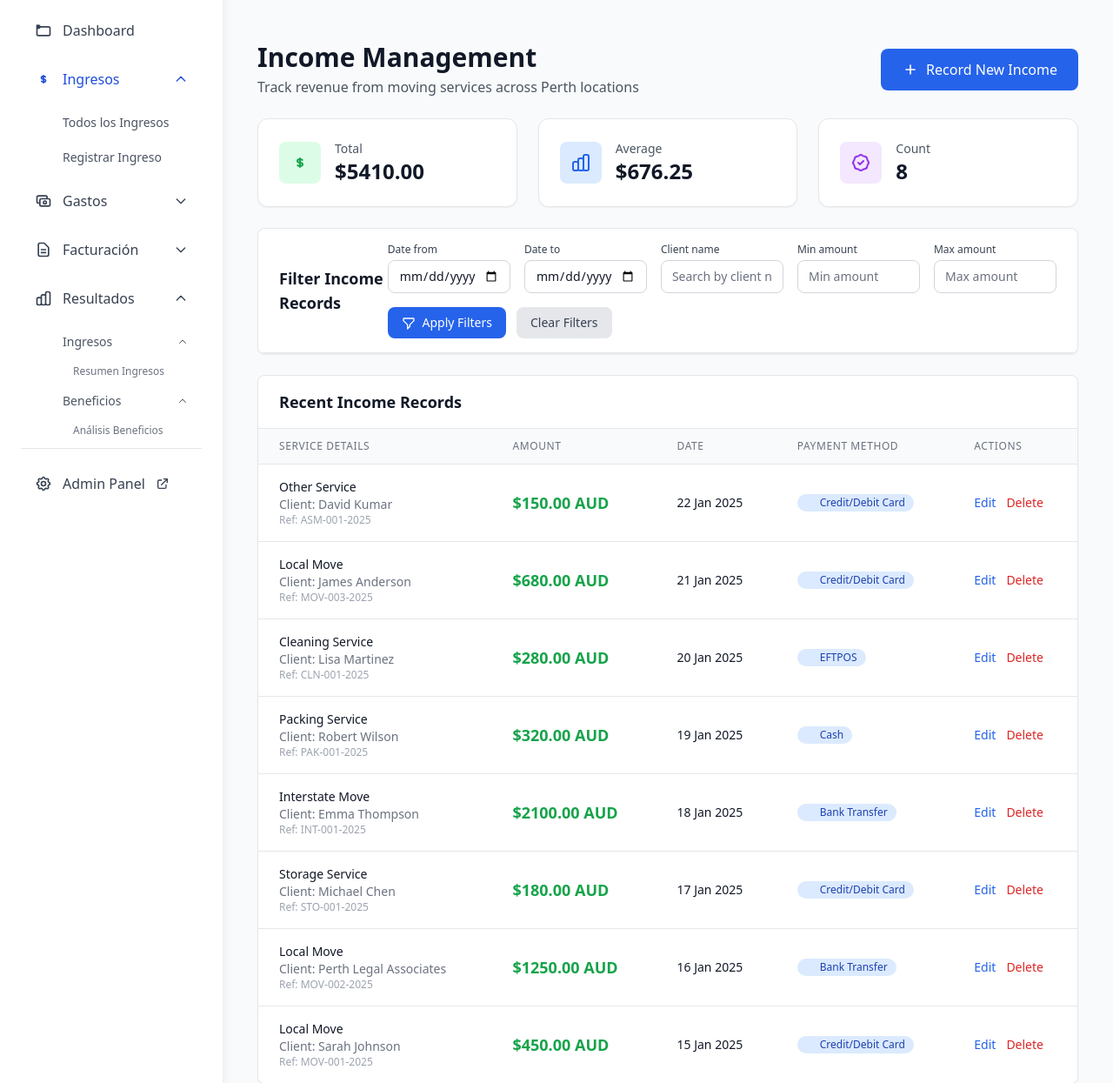
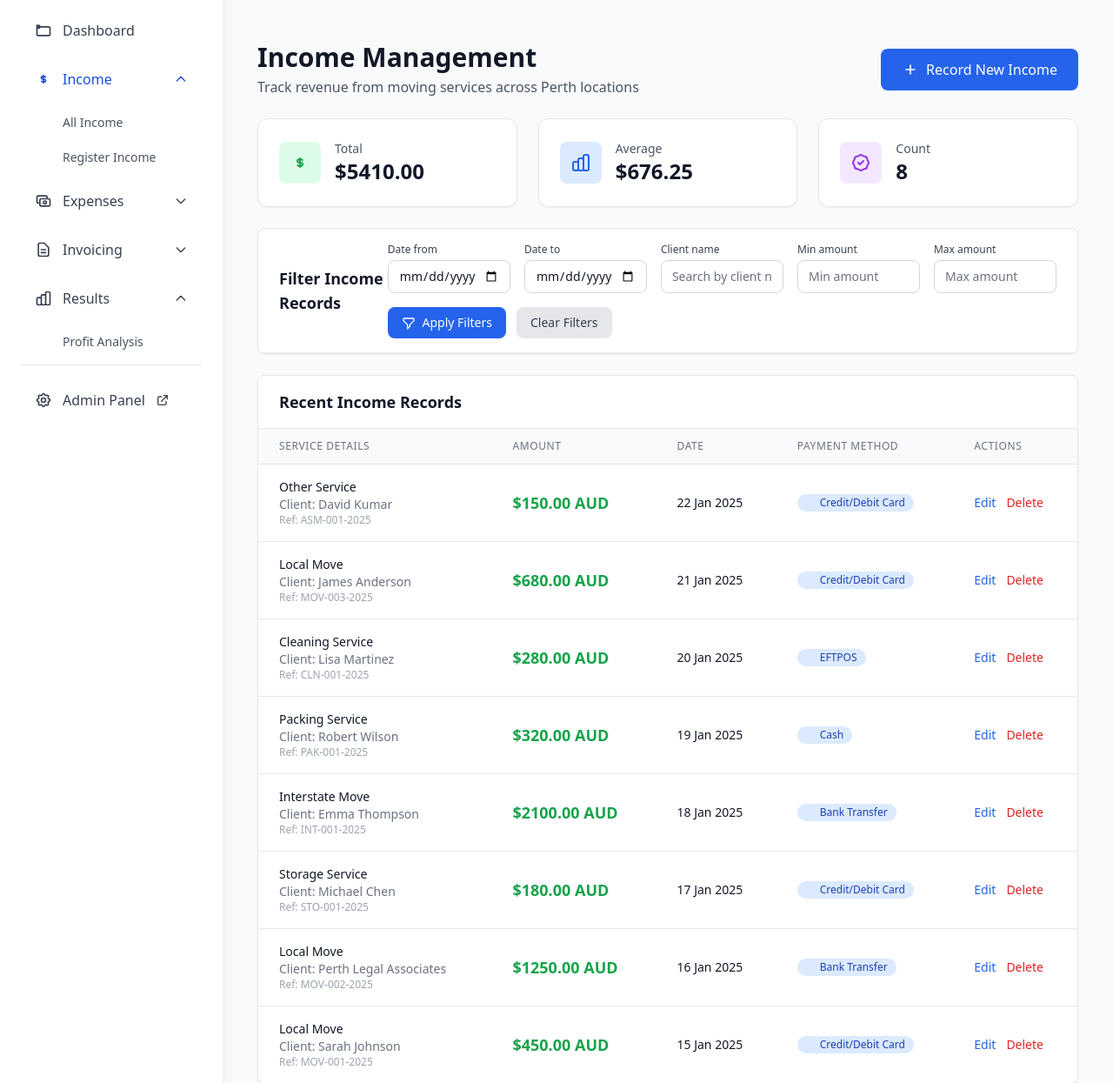
Before and after one commit to gmartincor/westforce, a Django app: page /accounting/ in a window 1280 px wide. Shown: the part 85-1330 px from the top of the page at 87% size. Run offline with Django 4.2, Linux system fonts and the light colour scheme; a user stored in the database is signed in; data comes from the database, SQL or seed files in the repository; style sheets or scripts are compiled from the project's sources; some libraries are stand-ins or nearby versions.

Commit message:
refactor: remove redundant revenue summary page
- Remove /accounting/summary/revenue/ route
- Delete revenue_summary_view function
- Remove get_revenue_summary() method from IncomeService
- Delete revenue_summary.html template
- Simplify sidebar navigation structure
- Apply DRY principle: /accounting/ already provides all income summary functionality

```diff
--- a/apps/accounting/urls.py
+++ b/apps/accounting/urls.py
@@ -8,6 +8,5 @@ urlpatterns = [
     path('income/add/', views.IncomeCreateView.as_view(), name='income_add'),
     path('income/<int:pk>/edit/', views.IncomeUpdateView.as_view(), name='income_edit'),
     path('income/<int:pk>/delete/', views.IncomeDeleteView.as_view(), name='income_delete'),
-    path('summary/revenue/', views.revenue_summary_view, name='revenue_summary'),
     path('summary/profit/', views.profit_summary_view, name='profit_summary'),
 ]
--- a/apps/accounting/views.py
+++ b/apps/accounting/views.py
@@ -90,39 +90,6 @@ class IncomeDeleteView(LoginRequiredMixin, DeleteView):
 
 
 @login_required
-def revenue_summary_view(request):
-    year = int(request.GET.get('year', timezone.now().year))
-    service = IncomeService()
-
-    summary = service.get_revenue_summary(year)
-
-    monthly_trends = Income.objects.filter(
-        accounting_year=year
-    ).values('accounting_month').annotate(
-        total=Sum('amount'),
-        count=Count('id')
-    ).order_by('accounting_month')
-
-    service_breakdown = Income.objects.filter(
-        accounting_year=year
-    ).values('service_type').annotate(
-        total=Sum('amount'),
-        count=Count('id')
-    ).order_by('-total')
-
-    context = {
-        'page_title': 'Revenue Summary',
-        'page_subtitle': f'Revenue analysis for {year}',
-        'summary': summary,
-        'monthly_trends': monthly_trends,
-        'service_breakdown': service_breakdown,
-        'selected_year': year,
-    }
-
-    return render(request, 'accounting/revenue_summary.html', context)
-
-
-@login_required
 def profit_summary_view(request):
     year = int(request.GET.get('year', timezone.now().year))
     service = IncomeService()
--- a/templates/components/sidebar.html
+++ b/templates/components/sidebar.html
@@ -35,7 +35,7 @@
                <svg class="w-5 h-5" fill="none" stroke="currentColor" viewBox="0 0 24 24">
                 <path stroke-linecap="round" stroke-linejoin="round" stroke-width="2" d="M12 8c-1.657 0-3 .895-3 2s1.343 2 3 2 3 .895 3 2-1.343 2-3 2m0-8c1.11 0 2.08.402 2.599 1M12 8V7m0 1v8m0 0v1m0-1c-1.11 0-2.08-.402-2.599-1"></path>
                </svg>
-                        <span class="font-medium">Ingresos</span>
+               <span class="font-medium">Income</span>
               </div>
               <svg class="w-4 h-4 transition-transform" :class="{ 'rotate-180': open }" fill="none" stroke="currentColor" viewBox="0 0 24 24">
                <path stroke-linecap="round" stroke-linejoin="round" stroke-width="2" d="M19 9l-7 7-7-7"></path>
@@ -43,8 +43,8 @@
           </button>
 
           <ul x-show="open" x-transition class="mt-2 ml-8 space-y-1">
-                    <li><a href="{% url 'accounting:income_list' %}" class="block px-4 py-2 text-sm text-gray-600 dark:text-gray-400 hover:text-primary-600 dark:hover:text-primary-400">Todos los Ingresos</a></li>
-                    <li><a href="{% url 'accounting:income_add' %}" class="block px-4 py-2 text-sm text-gray-600 dark:text-gray-400 hover:text-primary-600 dark:hover:text-primary-400">Registrar Ingreso</a></li>
+              <li><a href="{% url 'accounting:income_list' %}" class="block px-4 py-2 text-sm text-gray-600 dark:text-gray-400 hover:text-primary-600 dark:hover:text-primary-400">All Income</a></li>
+              <li><a href="{% url 'accounting:income_add' %}" class="block px-4 py-2 text-sm text-gray-600 dark:text-gray-400 hover:text-primary-600 dark:hover:text-primary-400">Register Income</a></li>
           </ul>
          </li>
 
@@ -55,7 +55,7 @@
                <svg class="w-5 h-5" fill="none" stroke="currentColor" viewBox="0 0 24 24">
                 <path stroke-linecap="round" stroke-linejoin="round" stroke-width="2" d="M17 9V7a2 2 0 00-2-2H5a2 2 0 00-2 2v6a2 2 0 002 2h2m2 4h10a2 2 0 002-2v-6a2 2 0 00-2-2H9a2 2 0 00-2 2v6a2 2 0 002 2zm7-5a2 2 0 11-4 0 2 2 0 014 0z"></path>
                </svg>
-                        <span class="font-medium">Gastos</span>
+               <span class="font-medium">Expenses</span>
               </div>
               <svg class="w-4 h-4 transition-transform" :class="{ 'rotate-180': open }" fill="none" stroke="currentColor" viewBox="0 0 24 24">
                <path stroke-linecap="round" stroke-linejoin="round" stroke-width="2" d="M19 9l-7 7-7-7"></path>
@@ -63,11 +63,11 @@
           </button>
 
           <ul x-show="open" x-transition class="mt-2 ml-8 space-y-1">
-                    <li><a href="{% url 'expenses:categories' %}" class="block px-4 py-2 text-sm text-gray-600 dark:text-gray-400 hover:text-primary-600 dark:hover:text-primary-400">Todas las Categorías</a></li>
-                    <li><a href="{% url 'expenses:by-type' 'FIXED' %}" class="block px-4 py-2 text-sm text-gray-600 dark:text-gray-400 hover:text-primary-600 dark:hover:text-primary-400">Fijos</a></li>
-                    <li><a href="{% url 'expenses:by-type' 'VARIABLE' %}" class="block px-4 py-2 text-sm text-gray-600 dark:text-gray-400 hover:text-primary-600 dark:hover:text-primary-400">Variables</a></li>
-                    <li><a href="{% url 'expenses:by-type' 'TAX' %}" class="block px-4 py-2 text-sm text-gray-600 dark:text-gray-400 hover:text-primary-600 dark:hover:text-primary-400">Impuestos</a></li>
-                    <li><a href="{% url 'expenses:by-type' 'OCCASIONAL' %}" class="block px-4 py-2 text-sm text-gray-600 dark:text-gray-400 hover:text-primary-600 dark:hover:text-primary-400">Puntuales</a></li>
+              <li><a href="{% url 'expenses:categories' %}" class="block px-4 py-2 text-sm text-gray-600 dark:text-gray-400 hover:text-primary-600 dark:hover:text-primary-400">All Categories</a></li>
+              <li><a href="{% url 'expenses:by-type' 'FIXED' %}" class="block px-4 py-2 text-sm text-gray-600 dark:text-gray-400 hover:text-primary-600 dark:hover:text-primary-400">Fixed</a></li>
+              <li><a href="{% url 'expenses:by-type' 'VARIABLE' %}" class="block px-4 py-2 text-sm text-gray-600 dark:text-gray-400 hover:text-primary-600 dark:hover:text-primary-400">Variable</a></li>
+              <li><a href="{% url 'expenses:by-type' 'TAX' %}" class="block px-4 py-2 text-sm text-gray-600 dark:text-gray-400 hover:text-primary-600 dark:hover:text-primary-400">Taxes</a></li>
+              <li><a href="{% url 'expenses:by-type' 'OCCASIONAL' %}" class="block px-4 py-2 text-sm text-gray-600 dark:text-gray-400 hover:text-primary-600 dark:hover:text-primary-400">Occasional</a></li>
           </ul>
          </li>
 
@@ -78,7 +78,7 @@
                <svg class="w-5 h-5" fill="none" stroke="currentColor" viewBox="0 0 24 24">
                 <path stroke-linecap="round" stroke-linejoin="round" stroke-width="2" d="M9 12h6m-6 4h6m2 5H7a2 2 0 01-2-2V5a2 2 0 012-2h5.586a1 1 0 01.707.293l5.414 5.414a1 1 0 01.293.707V19a2 2 0 01-2 2z"></path>
                </svg>
-                        <span class="font-medium">Facturación</span>
+               <span class="font-medium">Invoicing</span>
               </div>
               <svg class="w-4 h-4 transition-transform" :class="{ 'rotate-180': open }" fill="none" stroke="currentColor" viewBox="0 0 24 24">
                <path stroke-linecap="round" stroke-linejoin="round" stroke-width="2" d="M19 9l-7 7-7-7"></path>
@@ -86,10 +86,10 @@
           </button>
 
           <ul x-show="open" x-transition class="mt-2 ml-8 space-y-1">
-                    <li><a href="{% url 'invoicing:invoice_create' %}" class="block px-4 py-2 text-sm text-gray-600 dark:text-gray-400 hover:text-primary-600 dark:hover:text-primary-400">Nueva Factura</a></li>
-                    <li><a href="{% url 'invoicing:invoice_list' %}" class="block px-4 py-2 text-sm text-gray-600 dark:text-gray-400 hover:text-primary-600 dark:hover:text-primary-400">Facturas</a></li>
+              <li><a href="{% url 'invoicing:invoice_create' %}" class="block px-4 py-2 text-sm text-gray-600 dark:text-gray-400 hover:text-primary-600 dark:hover:text-primary-400">New Invoice</a></li>
+              <li><a href="{% url 'invoicing:invoice_list' %}" class="block px-4 py-2 text-sm text-gray-600 dark:text-gray-400 hover:text-primary-600 dark:hover:text-primary-400">Invoices</a></li>
               <li><a href="{% url 'invoicing:bas_report' %}" class="block px-4 py-2 text-sm text-gray-600 dark:text-gray-400 hover:text-primary-600 dark:hover:text-primary-400">BAS Report</a></li>
-                    <li><a href="{% url 'invoicing:company_create' %}" class="block px-4 py-2 text-sm text-gray-600 dark:text-gray-400 hover:text-primary-600 dark:hover:text-primary-400">Configurar Empresa</a></li>
+              <li><a href="{% url 'invoicing:company_create' %}" class="block px-4 py-2 text-sm text-gray-600 dark:text-gray-400 hover:text-primary-600 dark:hover:text-primary-400">Configure Company</a></li>
           </ul>
          </li>
 
@@ -100,35 +100,14 @@
                <svg class="w-5 h-5" fill="none" stroke="currentColor" viewBox="0 0 24 24">
                 <path stroke-linecap="round" stroke-linejoin="round" stroke-width="2" d="M9 19v-6a2 2 0 00-2-2H5a2 2 0 00-2 2v6a2 2 0 002 2h2a2 2 0 002-2zm0 0V9a2 2 0 012-2h2a2 2 0 012 2v10m-6 0a2 2 0 002 2h2a2 2 0 002-2m0 0V5a2 2 0 012-2h2a2 2 0 012 2v14a2 2 0 01-2 2h-2a2 2 0 01-2-2z"></path>
                </svg>
-                        <span class="font-medium">Resultados</span>
+               <span class="font-medium">Results</span>
               </div>
               <svg class="w-4 h-4 transition-transform" :class="{ 'rotate-180': open }" fill="none" stroke="currentColor" viewBox="0 0 24 24">
                <path stroke-linecap="round" stroke-linejoin="round" stroke-width="2" d="M19 9l-7 7-7-7"></path>
               </svg>
           </button>
           <ul x-show="open" x-transition class="mt-2 ml-8 space-y-1">
-                    <li x-data="{ subopen: {% if request.resolver_match.app_name == 'accounting' %}true{% else %}false{% endif %} }">
-                        <button @click="subopen = !subopen" class="w-full flex items-center justify-between px-4 py-2 text-sm text-gray-600 dark:text-gray-400 hover:text-primary-600 dark:hover:text-primary-400">
-                            <span>Ingresos</span>
-                            <svg class="w-3 h-3 transition-transform" :class="{ 'rotate-180': subopen }" fill="none" stroke="currentColor" viewBox="0 0 24 24">
-                                <path stroke-linecap="round" stroke-linejoin="round" stroke-width="2" d="M19 9l-7 7-7-7"></path>
-                            </svg>
-                        </button>
-                        <ul x-show="subopen" x-transition class="mt-1 ml-4 space-y-1">
-                            <li><a href="{% url 'accounting:revenue_summary' %}" class="block px-3 py-1 text-xs text-gray-500 dark:text-gray-500 hover:text-primary-600 dark:hover:text-primary-400">Resumen Ingresos</a></li>
-                        </ul>
-                    </li>
-                    <li x-data="{ subopen: {% if request.resolver_match.app_name == 'accounting' %}true{% else %}false{% endif %} }">
-                        <button @click="subopen = !subopen" class="w-full flex items-center justify-between px-4 py-2 text-sm text-gray-600 dark:text-gray-400 hover:text-primary-600 dark:hover:text-primary-400">
-                            <span>Beneficios</span>
-                            <svg class="w-3 h-3 transition-transform" :class="{ 'rotate-180': subopen }" fill="none" stroke="currentColor" viewBox="0 0 24 24">
-                                <path stroke-linecap="round" stroke-linejoin="round" stroke-width="2" d="M19 9l-7 7-7-7"></path>
-                            </svg>
-                        </button>
-                        <ul x-show="subopen" x-transition class="mt-1 ml-4 space-y-1">
-                            <li><a href="{% url 'accounting:profit_summary' %}" class="block px-3 py-1 text-xs text-gray-500 dark:text-gray-500 hover:text-primary-600 dark:hover:text-primary-400">Análisis Beneficios</a></li>
-                        </ul>
-                    </li>
+              <li><a href="{% url 'accounting:profit_summary' %}" class="block px-4 py-2 text-sm text-gray-600 dark:text-gray-400 hover:text-primary-600 dark:hover:text-primary-400">Profit Analysis</a></li>
           </ul>
          </li>
 
```
Also changed, not shown: apps/accounting/services.py (+0 -19 lines), templates/accounting/revenue_summary.html (deleted, +0 -137 lines). Lines whose indentation alone changed are shown as unchanged.
